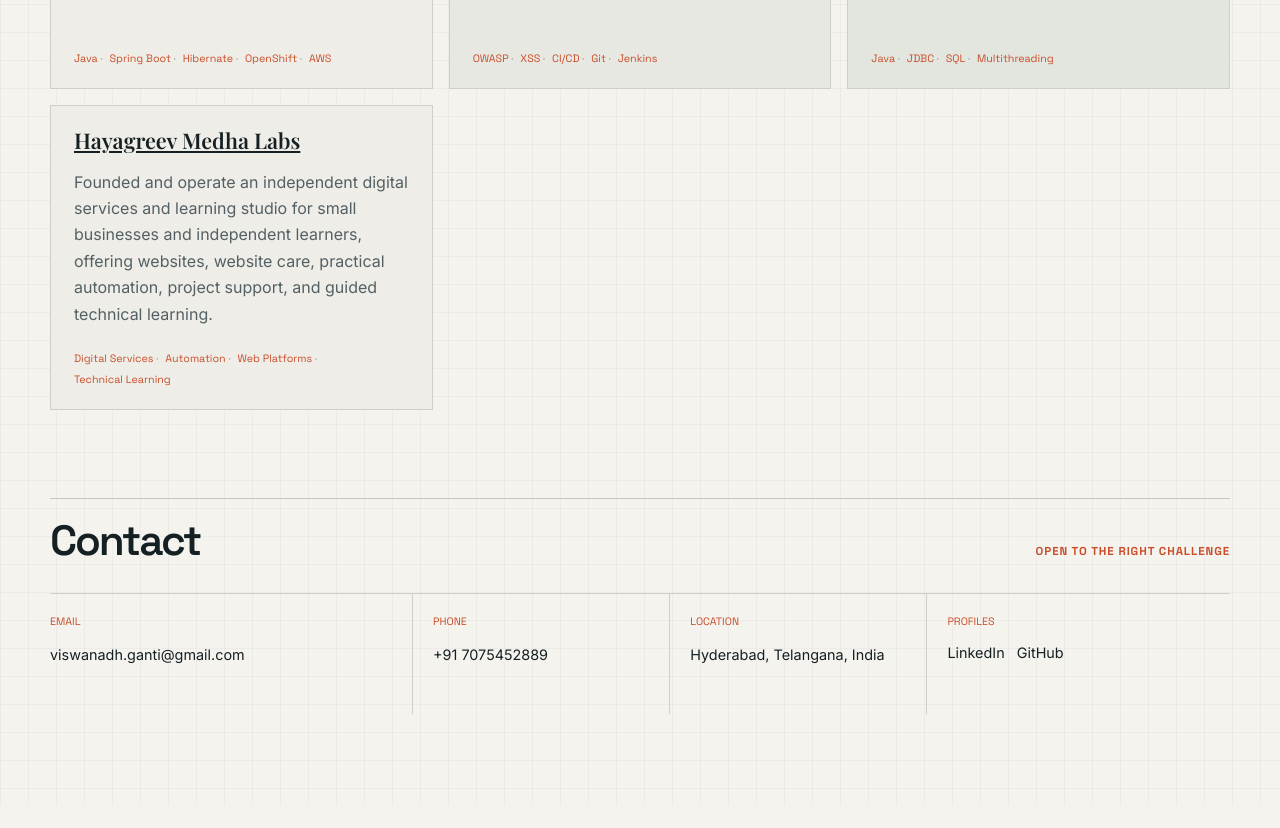
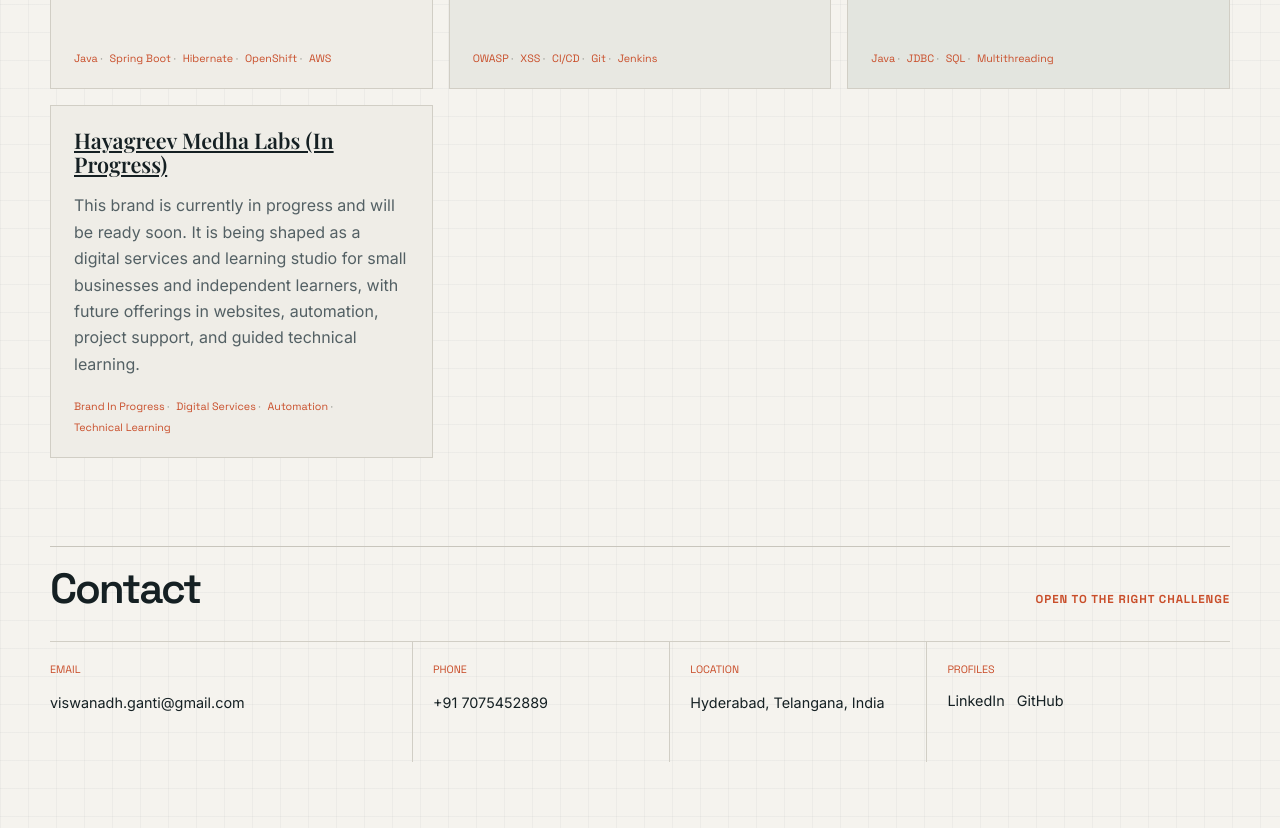
Before and after one commit to Viswanadh-Ganti/my-portfolio, a React (Vite) app: page / in a window 1280 px wide. Shown: the part 3300-4128 px from the top of the page. Before the commit the page ends 4106 px from the top, so only its background shows below. Built offline with nearby package versions, Linux system fonts and the light colour scheme; a web font is replaced by a local one.

Commit message:
Update Projects

```diff
--- a/src/components/Project.jsx
+++ b/src/components/Project.jsx
@@ -18,10 +18,10 @@ const projects = [
     tech: ['Java', 'JDBC', 'SQL', 'Multithreading'],
   },
   {
-    title: 'Hayagreev Medha Labs',
+    title: 'Hayagreev Medha Labs (In Progress)',
     description:
-      'Founded and operate an independent digital services and learning studio for small businesses and independent learners, offering websites, website care, practical automation, project support, and guided technical learning.',
-    tech: ['Digital Services', 'Automation', 'Web Platforms', 'Technical Learning'],
+      'This brand is currently in progress and will be ready soon. It is being shaped as a digital services and learning studio for small businesses and independent learners, with future offerings in websites, automation, project support, and guided technical learning.',
+    tech: ['Brand In Progress', 'Digital Services', 'Automation', 'Technical Learning'],
     url: 'https://hayagreev-medha-labs.vercel.app/',
   },
 ]
```
